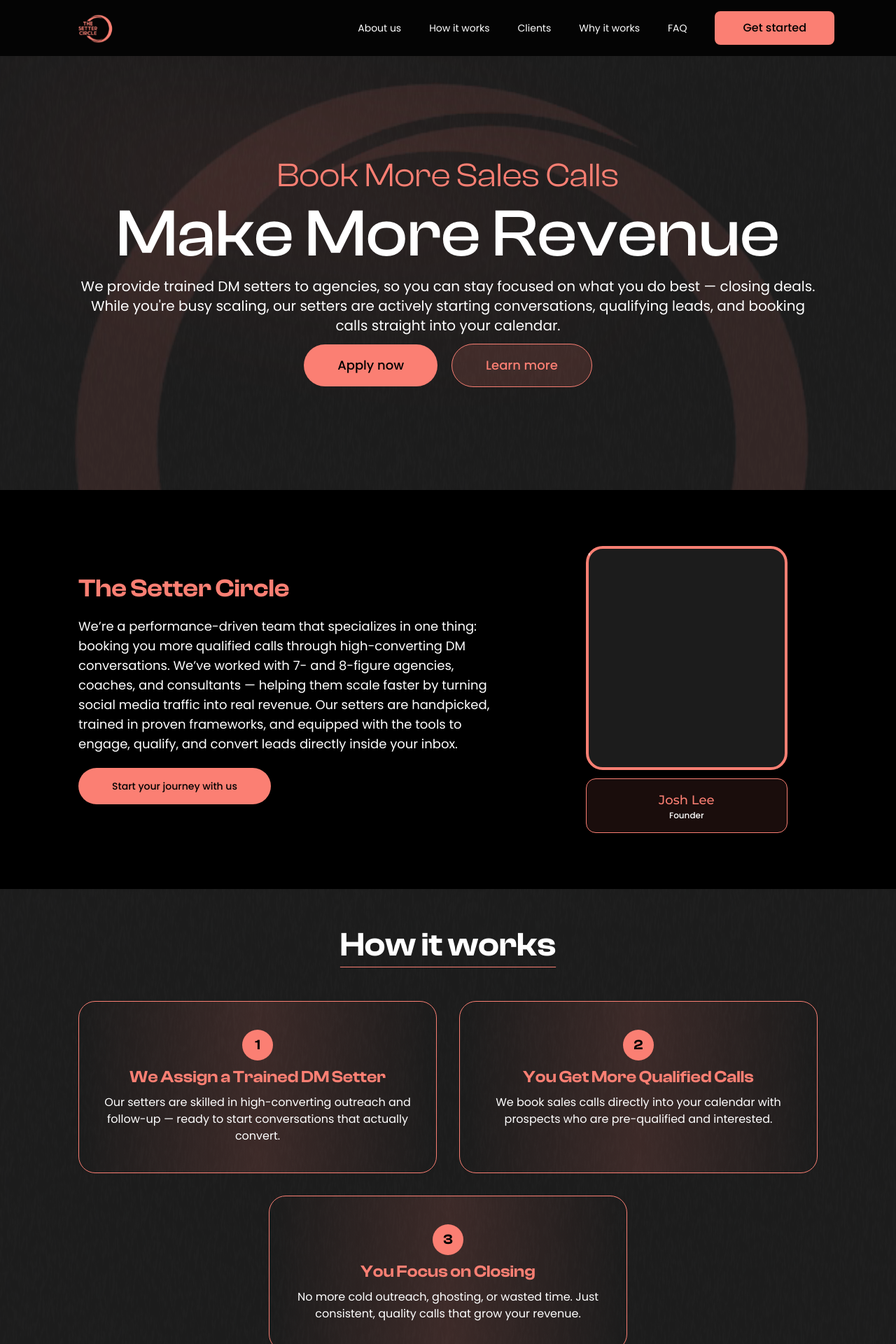
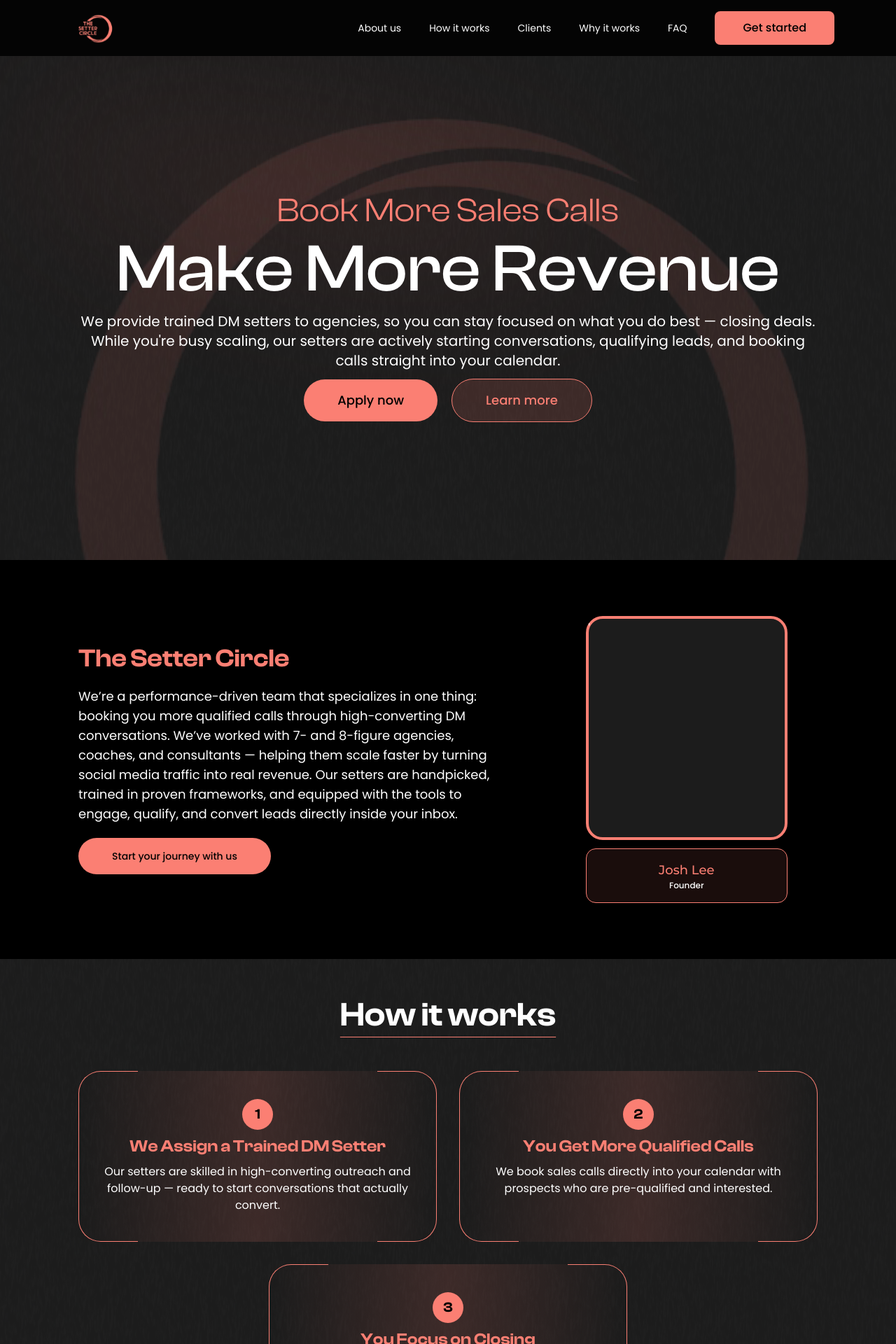
Before and after one commit to itseghosime-codebase/The_Setter_Circle, a Next.js app: page / in a window 1280 px wide. Shown: the top 1920 px of the page at 70% size. Built offline with nearby package versions, Linux system fonts and the light colour scheme.

Commit message:
corrections

```diff
--- a/components/Banner.tsx
+++ b/components/Banner.tsx
@@ -9,7 +9,7 @@
 export default function Banner() {
   return (
     <div className="relative">
-      <div className="container max-w-4xl pt-40 pb-20 lg:min-h-[700px] flex items-center justify-center relative z-10">
+      <div className="container max-w-4xl pt-40 pb-20 lg:min-h-[800px] flex items-center justify-center relative z-10">
         <section className="text-center space-y-3">
           <BlurFade inView>
             <h2 className="text-2xl md:text-4xl lg:text-5xl font-mono font-normal text-primary">
@@ -31,7 +31,7 @@
           </BlurFade>
 
           <div className="flex flex-col md:flex-row items-center gap-5 justify-center">
-            <BlurFade delay={0.6} inView>
+            <BlurFade delay={0.6} className="w-full md:w-fit" inView>
               <Link
                 href={""}
                 className="py-4 px-12 w-full md:w-fit rounded-full inline-block text-lg bg-primary text-black font-medium"
@@ -39,7 +39,7 @@
                 <span>Apply now</span>
               </Link>
             </BlurFade>
-            <BlurFade delay={0.75} inView>
+            <BlurFade className="w-full md:w-fit" delay={0.75} inView>
               <Link
                 href={""}
                 className="py-4 px-12 w-full md:w-fit rounded-full inline-block text-lg bg-primary/15 border border-primary text-primary font-medium"
--- a/components/Clients.tsx
+++ b/components/Clients.tsx
@@ -35,8 +35,9 @@
       </section>
       <section className="bg-black py-10 mt-6">
         <Marquee pauseOnHover className="[--duration:20s]">
-          {firstRow.map((review) => (
+          {firstRow.map((review, idx) => (
             <Image
+              key={idx}
               src={review}
               alt="Logos"
               sizes="100%"
--- a/components/Works.tsx
+++ b/components/Works.tsx
@@ -10,17 +10,16 @@
             How it works
           </h3>
         </BlurFade>
-        <section className="grid lg:grid-cols-2 items-center justify-center gap-8 mt-14">
+        <section className="grid lg:grid-cols-2 items-center justify-center w-fit mx-auto gap-8 mt-14">
           {HowItWorks.map((items, index) => (
             <BlurFade
               inView
               delay={0.25 + index * 0.05}
               key={index}
-              className={`border ${
-                HowItWorks.length - 1 === index
+              className={`relative w-full ${HowItWorks.length - 1 === index
                   ? " last:lg:col-span-2 last:justify-self-center"
                   : ""
-              } rounded-3xl border-primary max-w-lg h-full`}
+                } rounded-4xl after:absolute after:h-full after:w-1/6 after:right-0 after:top-0 after:rounded-r-4xl after:border-r after:border-y after:border-primary max-w-lg h-full before:absolute before:h-full before:w-1/6 before:left-0 before:top-0 before:rounded-l-4xl before:border-l before:border-y before:border-primary`}
             >
               <div className="space-y-2 bg-gradient-to-r via-primary/15 py-10 px-5 h-full relative z-10">
                 <div className="bg-primary rounded-full flex items-center justify-center mx-auto font-mono h-11 w-11 text-xl font-semibold text-black ">
--- a/package.json
+++ b/package.json
@@ -16,7 +16,6 @@
     "motion": "^12.12.1",
     "next": "15.3.2",
     "react": "^19.0.0",
-    "react-countup": "^6.5.3",
     "react-dom": "^19.0.0",
     "react-icons": "^5.5.0",
     "tailwind-merge": "^3.3.0"
```
Also changed, not shown: 1 other file (tests, documents, lock files or other folders).
